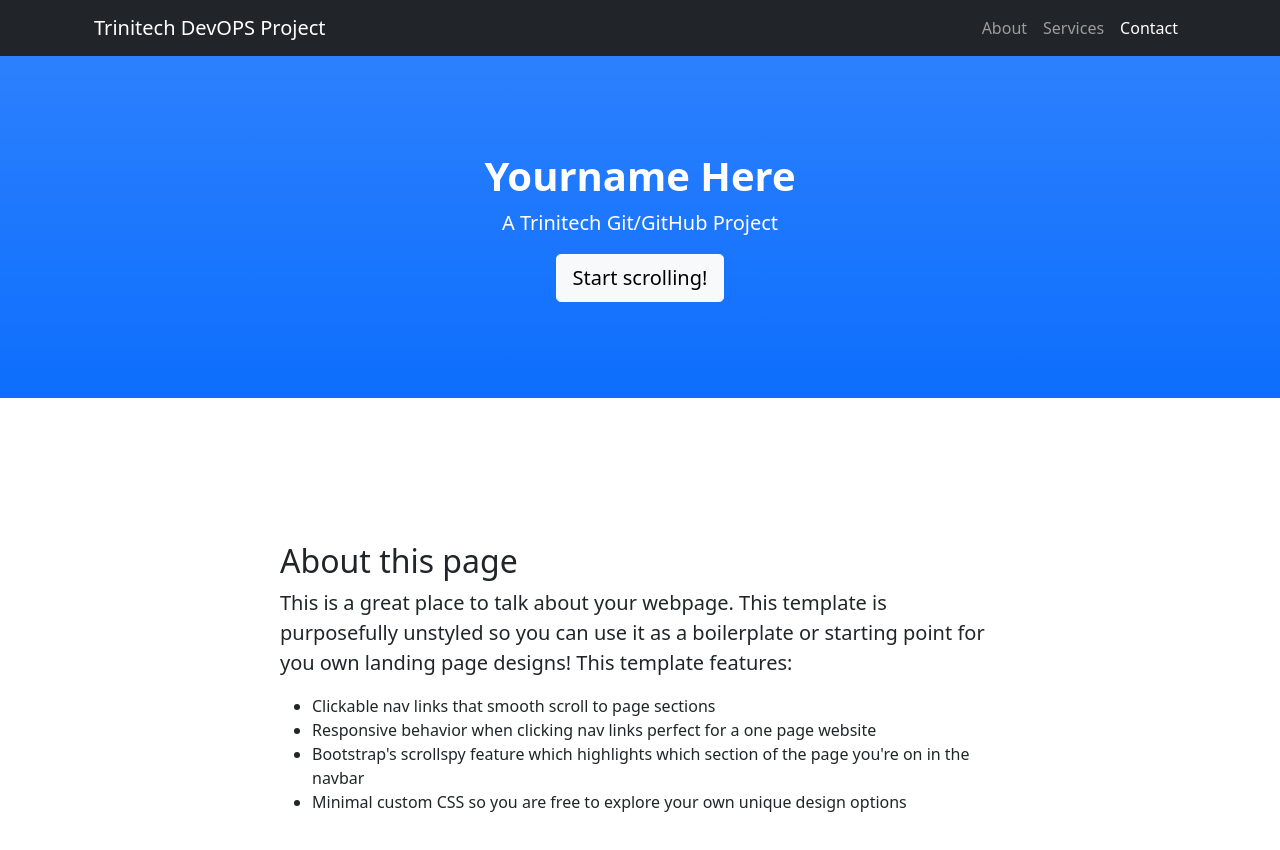
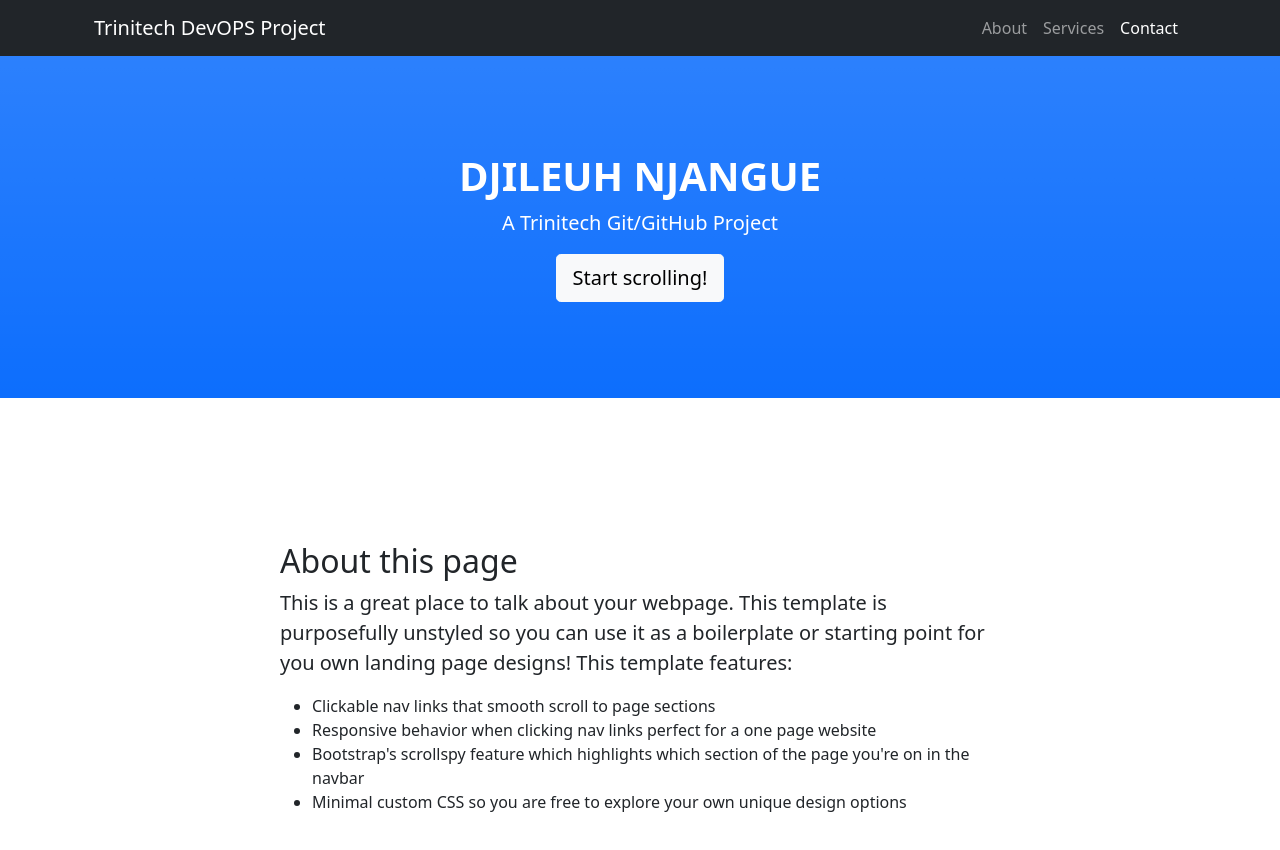
Before and after one commit to steveleroi/class41-repo, a plain HTML site: page index.html in a window 1280 px wide. Shown: the top 850 px of the page. Drawn offline with nearby package versions, Linux system fonts and the light colour scheme.

Commit message:
html name change

```diff
--- a/index.html
+++ b/index.html
@@ -30,7 +30,7 @@
         <!-- Header-->
         <header class="bg-primary bg-gradient text-white">
             <div class="container px-4 text-center">
-                <h1 class="fw-bolder">Yourname Here</h1>
+                <h1 class="fw-bolder">DJILEUH NJANGUE</h1>
                 <p class="lead">A Trinitech Git/GitHub Project</p>
                 <a class="btn btn-lg btn-light" href="#about">Start scrolling!</a>
             </div>
```
